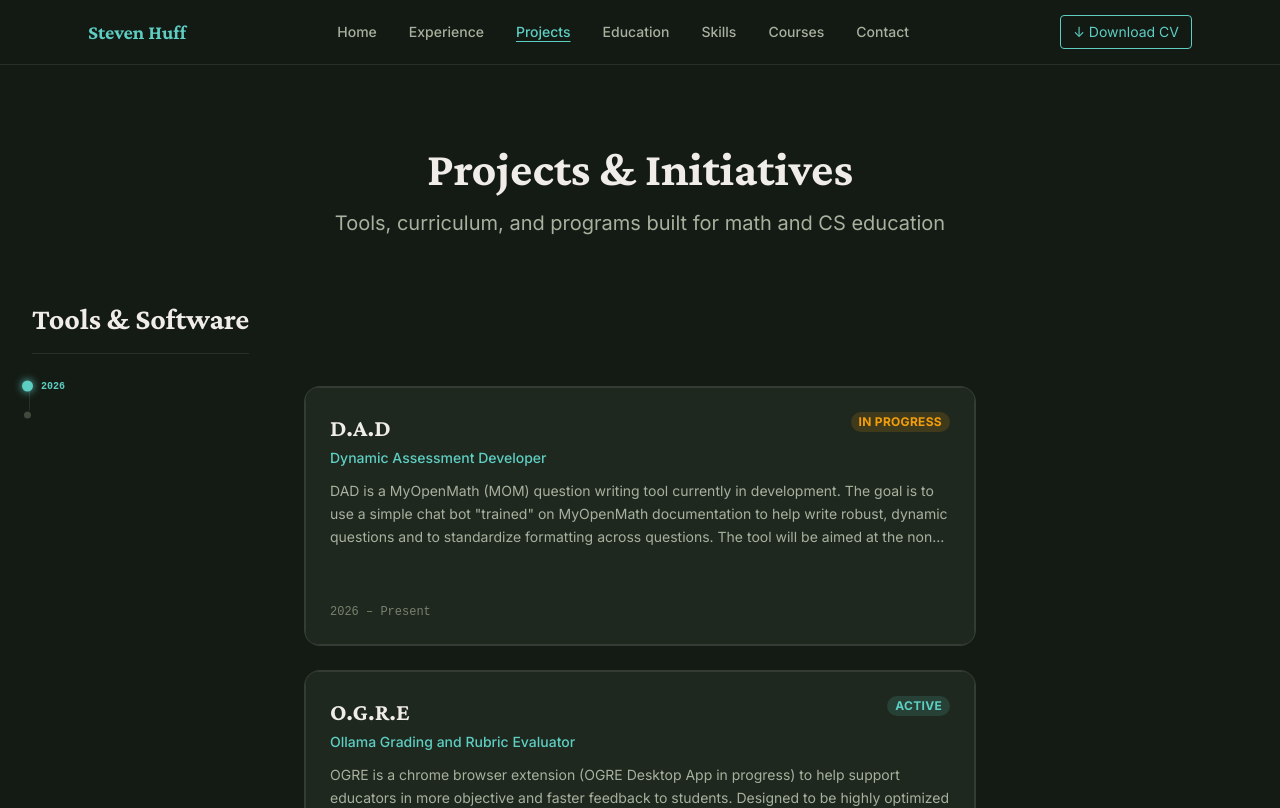
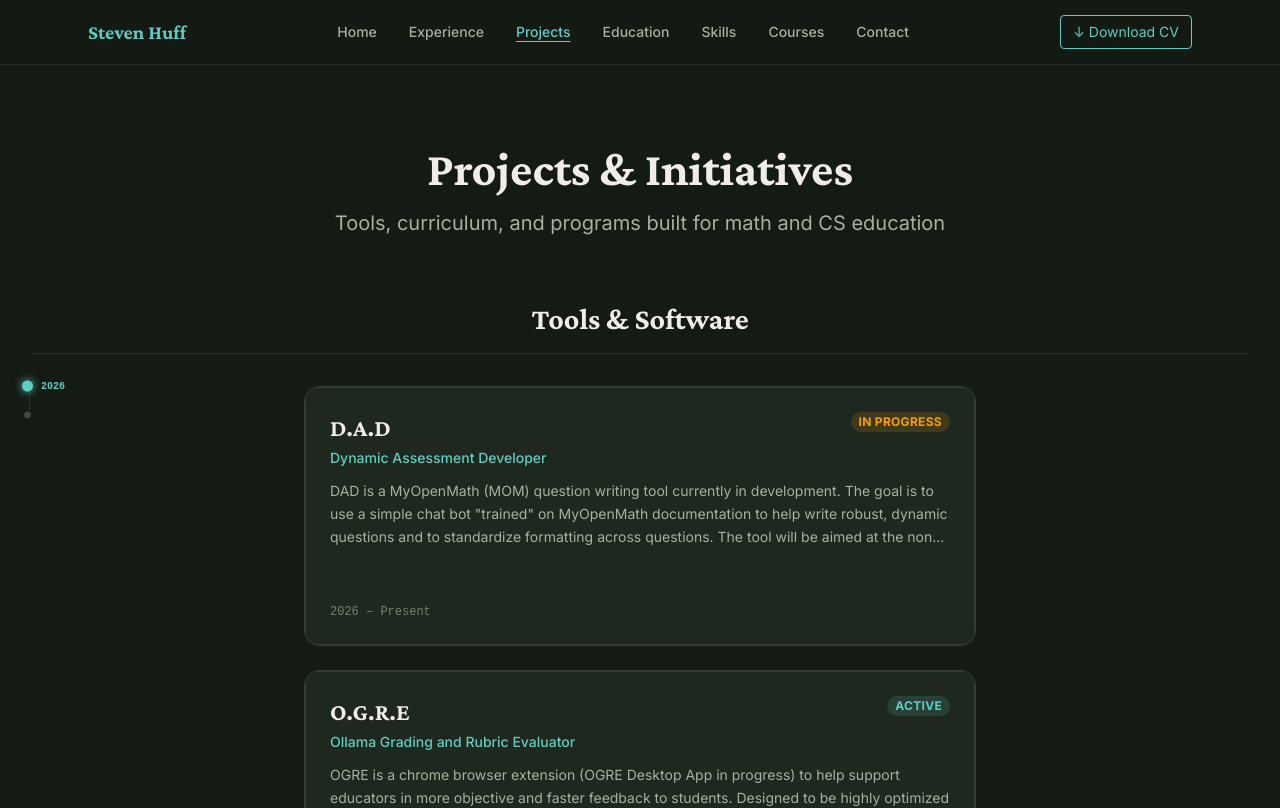
Before and after one commit to shuff57/steven, a Next.js app: page /projects in a window 1280 px wide. Shown: the top 808 px of the page. Built offline with nearby package versions, Linux system fonts and the light colour scheme.

Commit message:
fix(projects): center section subheaders

```diff
--- a/src/components/sections/ProjectGrid.tsx
+++ b/src/components/sections/ProjectGrid.tsx
@@ -65,7 +65,7 @@ export function ProjectGrid({ projects }: ProjectGridProps) {
       {/* Section 1: Tools & Software — pixel transition cards */}
       <div id="section-tools" className="mb-20">
         <ScrollReveal animation="fade-in">
-          <h2 className="text-3xl font-bold mb-8 font-display border-b border-[var(--color-border)] pb-4 inline-block">
+          <h2 className="text-3xl font-bold mb-8 font-display border-b border-[var(--color-border)] pb-4 text-center">
             Tools & Software
           </h2>
         </ScrollReveal>
@@ -169,7 +169,7 @@ export function ProjectGrid({ projects }: ProjectGridProps) {
       {/* Section 2: Achievements & Initiatives — unchanged */}
       <div id="section-achievements">
         <ScrollReveal animation="fade-in">
-          <h2 className="text-3xl font-bold mb-8 font-display border-b border-[var(--color-border)] pb-4 inline-block">
+          <h2 className="text-3xl font-bold mb-8 font-display border-b border-[var(--color-border)] pb-4 text-center">
             Achievements & Initiatives
           </h2>
         </ScrollReveal>
```
